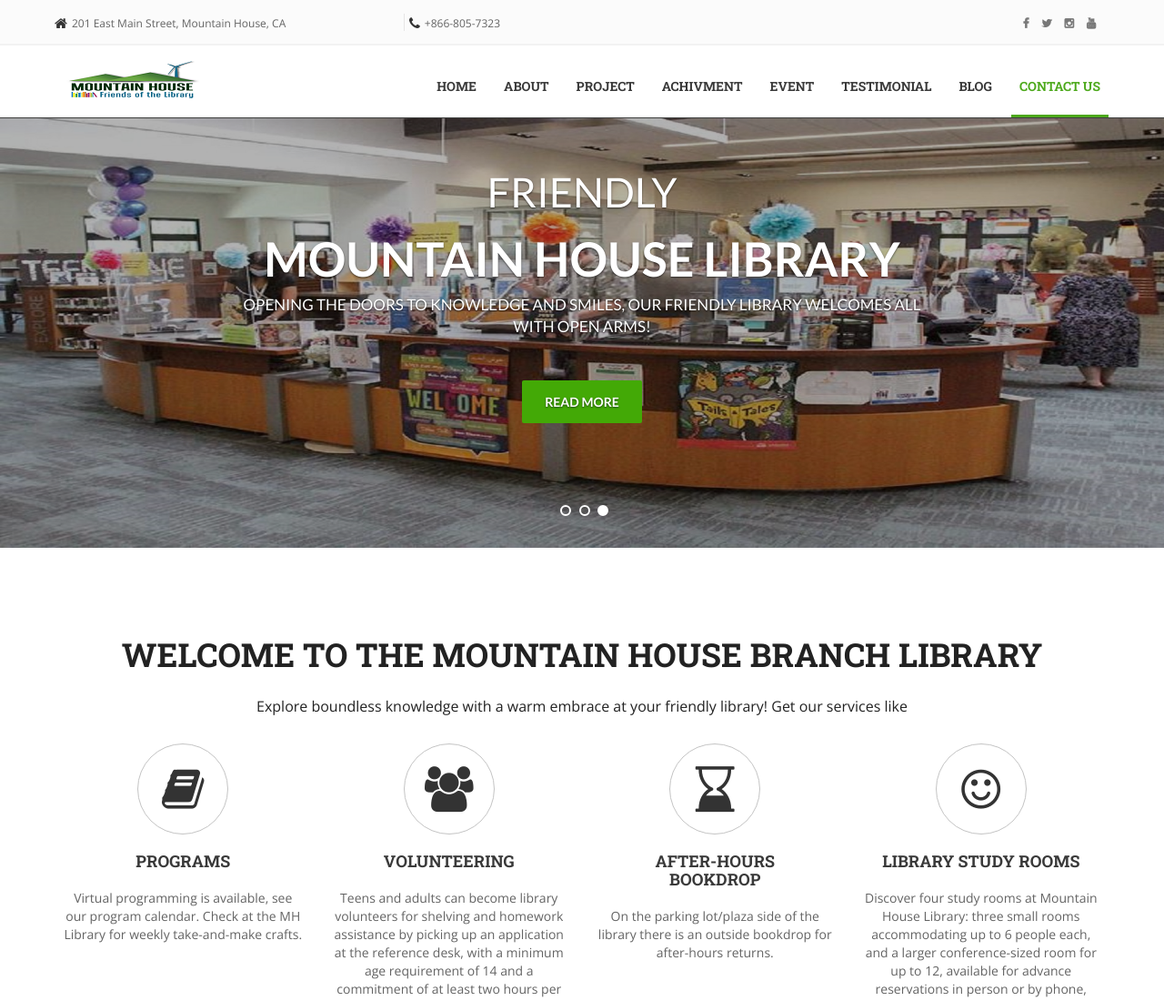
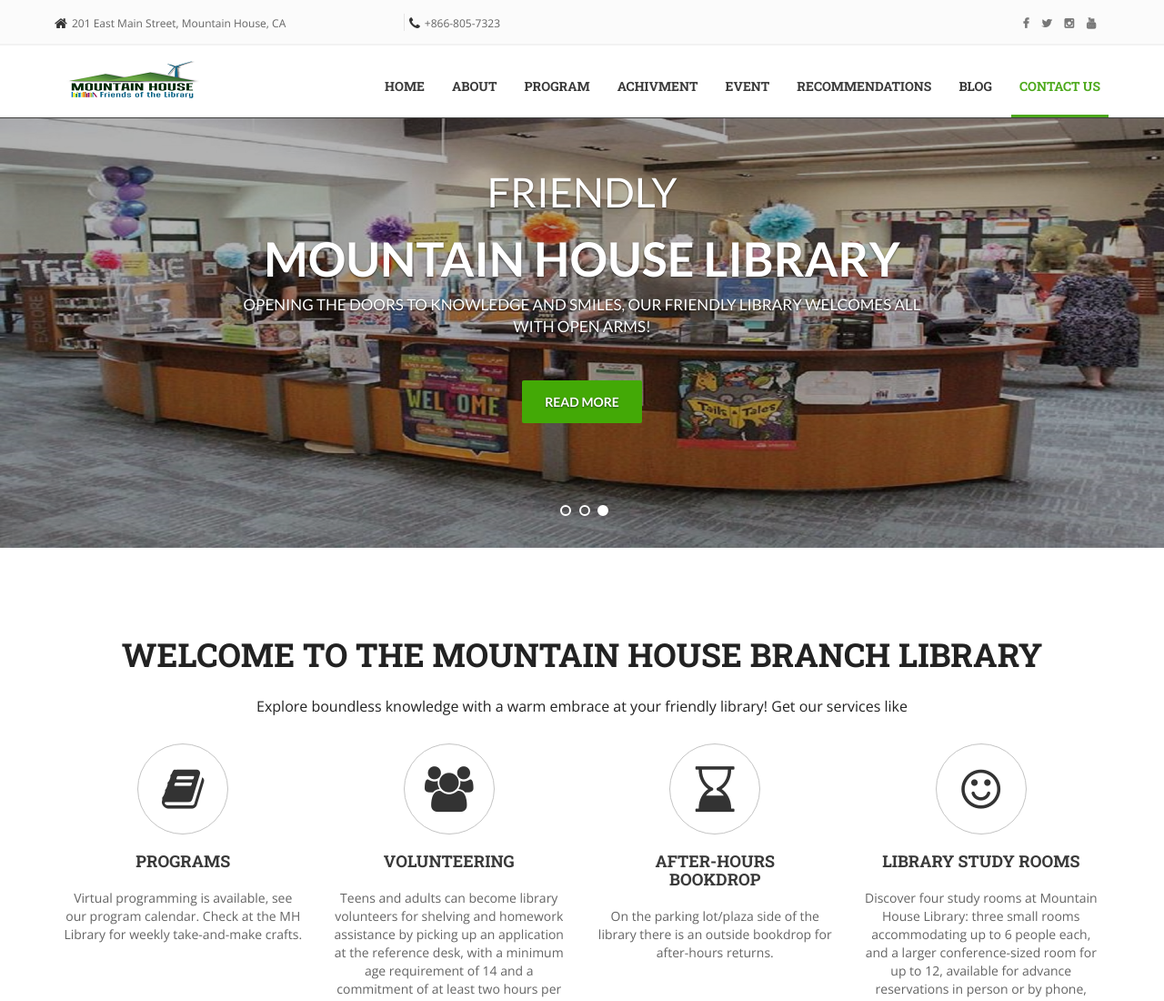
Before and after one commit to sfaodrever/library, a plain HTML site: page index.html in a window 1280 px wide. Shown: the top 1100 px of the page at 91% size. Drawn offline with nearby package versions, Linux system fonts and the light colour scheme; some packages are replaced by stand-ins of ours.

Commit message:
Update index.html

```diff
--- a/index.html
+++ b/index.html
@@ -95,10 +95,10 @@
                                 <ul class="nav navbar-nav navbar-right main_menu">
                                     <li class="active"><a href="#header">Home <span class="sr-only">(current)</span></a></li>
                                     <li><a href="#welcome">about</a></li>
-                                    <li><a href="#portfolio">project</a></li>
+                                    <li><a href="#portfolio">program</a></li>
                                     <li><a href="#counter">achivment</a></li>
                                     <li><a href="#event">event</a></li>
-                                    <li><a href="#testimonial">testimonial</a></li>
+                                    <li><a href="#testimonial">Recommendations</a></li>
                                     <li><a href="#blog">blog</a></li>
                                     <li><a href="#contact">contact us</a></li>
                                 </ul>
```
